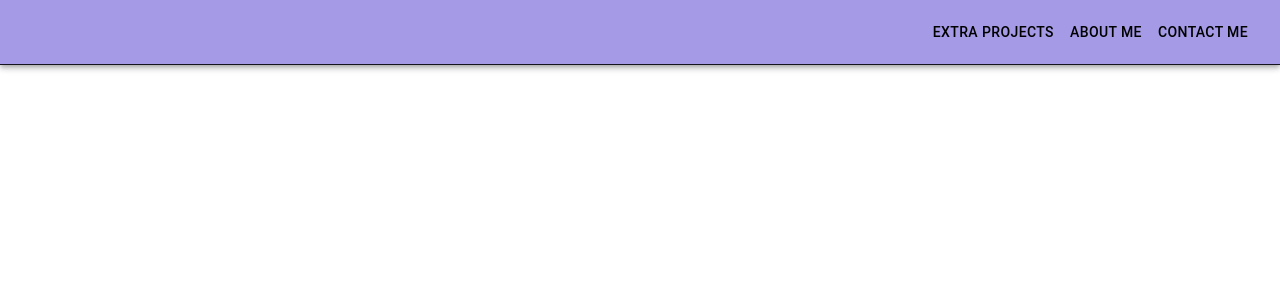
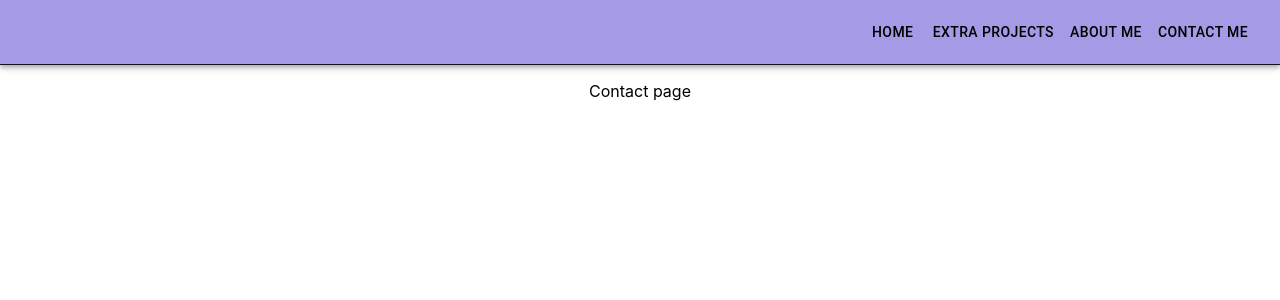
Before and after one commit to michaelhodgkins/michaelhodgkins.github.io, a React (Create React App) app: page /contact-me in a window 1280 px wide. Shown: the top 300 px of the page. Built offline with nearby package versions, Linux system fonts and the light colour scheme.

Commit message:
links are all working to each page

```diff
--- a/src/App.js
+++ b/src/App.js
@@ -1,6 +1,9 @@
 import './App.css';
 import { Route, Routes } from "react-router-dom";
 import LandingPage from './pages/LandingPage';
+import Extra from './pages/Extra';
+import Contact from './pages/Contact';
+import About from './pages/About';
 import ResponsiveNav from "./components/Navbar/Navbar"
 
 function App() {
@@ -9,6 +12,9 @@ function App() {
       <ResponsiveNav />
       <Routes>
         <Route path="/" element={<LandingPage />} />
+        <Route path="/contact-me" element={<Contact />} />
+        <Route path="/extra-projects" element={<Extra />} />
+        <Route path="/about" element={<About />} />
       </Routes>
     </div>
   );
--- a/src/components/Navbar/Navbar.js
+++ b/src/components/Navbar/Navbar.js
@@ -4,7 +4,7 @@ import Box from '@mui/material/Box';
 import Toolbar from '@mui/material/Toolbar';
 import Button from '@mui/material/Button';
 import { createTheme, ThemeProvider } from "@mui/material/styles";
-
+import { Link } from 'react-router-dom';
 import "./Navbar.css";
 
 const theme = createTheme({
@@ -26,12 +26,13 @@ const theme = createTheme({
 export default function ResponsiveNav() {
   return (
     <ThemeProvider theme={theme}>
-    <Box sx={{ flexGrow: 1 }}>
+    <Box>
       <AppBar position="static" sx={{borderBottom: 1}}>
         <Toolbar sx={{display: 'flex', justifyContent: 'flex-end', color: 'info'}}>
-          <Button color='info'> Extra Projects</Button>
-          <Button color='info'> About Me</Button>
-          <Button color='info'> Contact Me</Button>
+        <Button color='info'><Link style={{textDecoration: 'none', color: 'black'}} to="/"> Home</Link></Button>
+          <Button color='info'><Link style={{textDecoration: 'none', color: 'black'}} to="/extra-projects"> Extra Projects</Link></Button>
+          <Button color='info'><Link style={{textDecoration: 'none', color: 'black'}} to="/about"> About Me</Link></Button>
+          <Button color='info'><Link style={{textDecoration: 'none', color: 'black'}} to="/contact-me"> Contact Me</Link></Button>
         </Toolbar>
       </AppBar>
     </Box>
--- a/src/pages/About.js
+++ b/src/pages/About.js
@@ -0,0 +1,9 @@
+function About() {
+    return (
+     <div>
+   <p>About page</p>
+     </div>
+    );
+   }
+
+   export default About;
--- a/src/pages/Contact.js
+++ b/src/pages/Contact.js
@@ -0,0 +1,9 @@
+function Contact() {
+    return (
+     <div>
+   <p>Contact page</p>
+     </div>
+    );
+   }
+
+   export default Contact;
--- /dev/null
+++ b/src/pages/Extra.js
@@ -0,0 +1,9 @@
+function Extra() {
+    return (
+     <div>
+   <p>Extra page</p>
+     </div>
+    );
+   }
+
+   export default Extra;
```
Also changed, not shown: src/pages/Extra-Projects.js (deleted).
